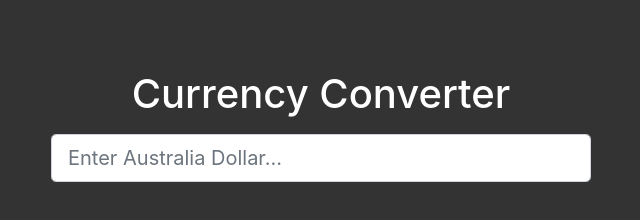
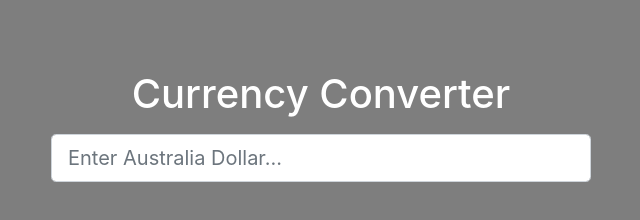
Before and after one commit to ChangKeunJi/currency-converter2, a plain HTML site: page currency-converter2.html in a window 1280 px wide. Shown: the whole page, without its empty margins (319-959 px from the left). Drawn offline with nearby package versions, Linux system fonts and the light colour scheme.

Commit message:
change file name

```diff
--- a/Currency Converter.html
+++ b/currency-converter2.html
@@ -4,7 +4,7 @@
     <meta charset="UTF-8" />
     <meta name="viewport" content="width=device-width, initial-scale=1.0" />
     <meta http-equiv="X-UA-Compatible" content="ie=edge" />
-    <title>Currency Converter</title>
+    <title>Currency Converter2</title>
     <link
       rel="stylesheet"
       href="https://stackpath.bootstrapcdn.com/bootstrap/4.3.1/css/bootstrap.min.css"
@@ -14,7 +14,7 @@
   </head>
   <style>
     body {
-      background: #333;
+      background: rgb(126, 126, 126);
       color: #fff;
       margin-top: 70px;
     }
```
